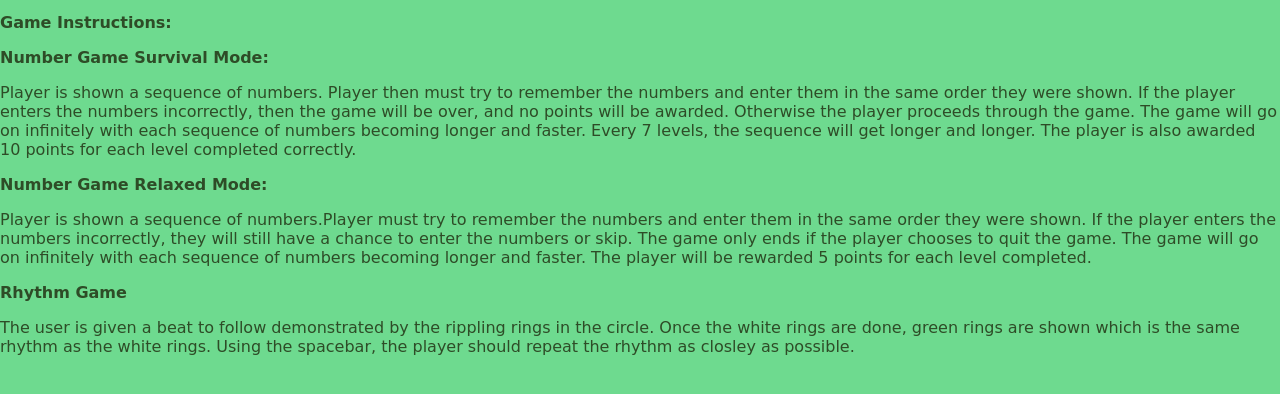
After one commit to sRobinson1209/memory-game-forked, a Flask app: template templates/instructions.html in a window 1280 px wide. The commit adds this page. Shown: the top 394 px of the page. Run offline with Flask 3, Linux system fonts and the light colour scheme; the template is opened without the code that fills it, so the values that code supplies are empty; some web fonts are replaced.

Commit message:
Minor changes and additions.
I added a page for the game instructions(instructions.html). It has each intruction set for each mini game currently on the website.

```diff
--- a/templates/home.html
+++ b/templates/home.html
@@ -17,6 +17,9 @@
     <button type="submit" name="game_mode" value="relaxed">Sound Game Relaxed Mode</button> <br>
     <button type="submit" name="game_mode" value="survival">Sound Game Survival Mode</button>
 
+    <button type="submit" name="game_mode" value="more_info">Game Instructions</button>
+
+
 </form>
 
 {% endblock %}
--- /dev/null
+++ b/templates/instructions.html
@@ -0,0 +1,34 @@
+ <!DOCTYPE html>
+<html lang="en">
+<head>
+    <meta charset="UTF-8">
+    <meta name = "viewport" content="width=device-width, initial-scale=1.0">
+    <title>Select Game Mode</title>
+    <link rel="stylesheet" href="{{ url_for('static', filename='css/style.css') }}">
+</head>
+<body>
+    <div class="container">
+
+
+        <h2>Game Instructions:</h2>
+        <h3> Number Game Survival Mode:</h3>
+        <p> Player is shown a sequence of numbers. Player then must try to remember the numbers and enter them in the same order they were shown.
+            If the player enters the numbers incorrectly, then the game will be over, and no points will be awarded. Otherwise the player proceeds through the game.
+            The game will go on infinitely with each sequence of numbers becoming longer and faster. Every 7 levels, the sequence will get longer and longer.
+            The player is also awarded 10 points for each level completed correctly. </p>
+
+        <h3>Number Game Relaxed Mode:</h3>
+        <p> Player is shown a sequence of numbers.Player must try to remember the numbers and enter them in the same order they were shown.
+                If the player enters the numbers incorrectly, they will still have a chance to enter the numbers or skip. The game only ends if the player chooses
+                to quit the game. The game will go on infinitely with each sequence of numbers becoming longer and faster.
+                The player will be rewarded 5 points for each level completed.</p>
+
+        <h3>Rhythm Game</h3>
+        <p> The user is given a beat to follow demonstrated by the rippling rings in the circle. Once the white rings are done, green rings are shown which is the same
+            rhythm as the white rings. Using the spacebar, the player should repeat the rhythm as closley as possible.</p>
+
+    </div>
+
+
+</body>
+</html>
--- a/templates/register.html
+++ b/templates/register.html
@@ -3,7 +3,7 @@
 	<head>
 		<meta charset="utf-8">
 		<title>Register</title>
-		<link rel="stylesheet" href="{{ url_for('static', filename='style.css') }}">
+		<link rel="stylesheet" href="{{ url_for('static', filename='css/style.css') }}">
 		<link rel="stylesheet" href="https://use.fontawesome.com/releases/v5.7.1/css/all.css">
 	</head>
 	<body>
```
Also changed, not shown: templates/select_game_mode.html (deleted, +0 -36 lines).
